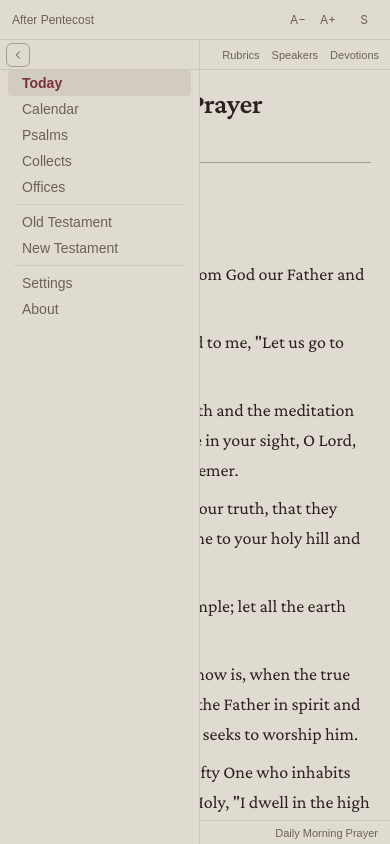
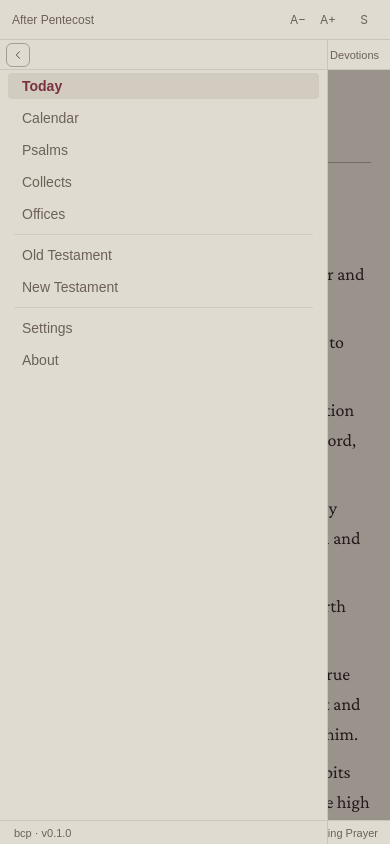
Before and after one commit to Vittv/bcp, a React Native app: screen / in a window 390 px wide. Both pictures are taken after a click on the button "Show sidebar". Built offline with nearby package versions, Linux system fonts and the light colour scheme.

Commit message:
feat(shell): swipeable mobile drawer with backdrop and desktop-safe sidebar state

```diff
--- a/src/components/shell/Shell.tsx
+++ b/src/components/shell/Shell.tsx
@@ -3,6 +3,7 @@ import { Platform, Pressable, StyleSheet, View } from "react-native";
 import { Chevron } from "../../components/shell/Chevron";
 import type { PageId } from "../../components/shell/Sidebar";
 import { Sidebar } from "../../components/shell/Sidebar";
+import { useDrawerSwipe } from "../../components/shell/useDrawerSwipe";
 import { BibleProvider, setBiblePendingRef } from "../../context/BibleContext";
 import {
   type NavigateToRef,
@@ -79,8 +80,8 @@ function isReferencePage(p: PageId): boolean {
 }
 
 const SIDEBAR_ANIM_STYLE_ID = "sidebar-anim-style";
-// quick fade-and-drift entrance: desktop comes in from the left
-// edge, the mobile overlay drops from the top
+// entrance animations: desktop fades-and-drifts in from the left edge,
+// the mobile drawer slides in from off-screen for a native drawer feel
 function ensureSidebarAnimStyle() {
   if (document.getElementById(SIDEBAR_ANIM_STYLE_ID)) return;
   const el = document.createElement("style");
@@ -89,12 +90,21 @@ function ensureSidebarAnimStyle() {
 @keyframes bcp-sidebar-in {
   from { opacity: 0; transform: var(--bcp-from, translateY(-8px)); }
 }
+:root {
+  --bcp-drawer-width: min(84vw, 380px);
+}
+@keyframes bcp-drawer-in {
+  from { transform: translateX(calc(-1 * var(--bcp-drawer-width))); }
+}
 .bcp-sidebar-in {
   animation: bcp-sidebar-in 150ms cubic-bezier(0.2, 0.9, 0.3, 1);
 }
+.bcp-drawer-in {
+  animation: bcp-drawer-in 260ms cubic-bezier(0.22, 1, 0.36, 1);
+}
 .bcp-sidebar-in-left { --bcp-from: translateX(-8px); }
 @media (prefers-reduced-motion: reduce) {
-  .bcp-sidebar-in { animation: none; }
+  .bcp-sidebar-in, .bcp-drawer-in { animation: none; }
 }`;
   document.head.appendChild(el);
 }
@@ -114,45 +124,72 @@ export function Shell() {
   const [reading, setReading] = useState<string | null>(null);
   const [scrollPct, setScrollPct] = useState(0);
 
-  const [sidebarVisible, setSidebarVisibleRaw] = useState(() => {
-    if (typeof window !== "undefined") {
-      // phones always start collapsed: the stacked sidebar eats the
-      // whole viewport on load; the stored preference is desktop-only
-      if (window.matchMedia("(max-width: 768px)").matches) return false;
-      return localStorage.getItem("sidebarVisible") !== "false";
-    }
-    return true;
+  const [isMobile, setIsMobile] = useState(() => {
+    if (Platform.OS !== "web") return true;
+    return window.matchMedia("(max-width: 768px)").matches;
   });
 
-  // window-control buttons in the titlebar (desktop shell only)
+  // Persistent sidebar visibility on desktop, deliberately toggled by the
+  // user. The mobile drawer is a separate, transient state (mobileOpen) so a
+  // shrink-to-mobile / auto-hide can never overwrite a deliberate desktop
+  // choice.
+  const [desktopVisible, setDesktopVisibleRaw] = useState(() => {
+    if (typeof window === "undefined") return true;
+    return localStorage.getItem("sidebarVisible") !== "false";
+  });
+  const setDesktopVisible = useCallback((v: boolean) => {
+    setDesktopVisibleRaw(v);
+    if (typeof window !== "undefined") {
+      localStorage.setItem("sidebarVisible", String(v));
+    }
+  }, []);
+
+  // Transient mobile drawer open/close state; deliberately not persisted.
+  const [mobileOpen, setMobileOpen] = useState(false);
+
+  // Effective visibility: on mobile the drawer rides its transient state; on
+  // desktop it follows the persisted preference. Resizing back to desktop
+  // therefore restores the user's deliberate desktop choice, while a hidden
+  // choice stays hidden.
+  const sidebarVisible = isMobile ? mobileOpen : desktopVisible;
+
+  const openSidebar = useCallback(() => {
+    if (isMobile) setMobileOpen(true);
+    else setDesktopVisible(true);
+  }, [isMobile, setDesktopVisible]);
+
+  const hideSidebar = useCallback(() => {
+    if (isMobile) setMobileOpen(false);
+    else setDesktopVisible(false);
+  }, [isMobile, setDesktopVisible]);
+
+  // windows-control buttons in the titlebar (desktop shell only)
   const [windowControls, setWindowControlsRaw] = useState(loadWindowControls);
   const setWindowControls = useCallback((v: boolean) => {
     setWindowControlsRaw(v);
     saveWindowControls(v);
   }, []);
 
-  const setSidebarVisible = useCallback((v: boolean) => {
-    setSidebarVisibleRaw(v);
-    if (typeof window !== "undefined") {
-      localStorage.setItem("sidebarVisible", String(v));
-    }
-  }, []);
-
-  const [isMobile, setIsMobile] = useState(() => {
-    if (Platform.OS !== "web") return true;
-    return window.matchMedia("(max-width: 768px)").matches;
-  });
-
   useEffect(() => {
     if (Platform.OS !== "web") return;
     const mq = window.matchMedia("(max-width: 768px)");
     const onChange = (e: MediaQueryListEvent) => {
+      // entering mobile just resets the transient drawer (no persistence);
+      // the derived sidebarVisible handles the desktop restore on the way up
       setIsMobile(e.matches);
-      if (e.matches) setSidebarVisible(false);
+      if (e.matches) setMobileOpen(false);
     };
     mq.addEventListener("change", onChange);
     return () => mq.removeEventListener("change", onChange);
-  }, [setSidebarVisible]);
+  }, []);
+
+  // mobile drawer gestures: edge-swipe to open, left-swipe to close
+  useDrawerSwipe({
+    enabled: IS_WEB && isMobile,
+    open: mobileOpen,
+    onOpen: () => setMobileOpen(true),
+    onClose: () => setMobileOpen(false),
+  });
 
   // narrow layout for the chrome bars themselves: they keep working
   // well below the sidebar's mobile breakpoint by dropping their
@@ -213,7 +250,7 @@ export function Shell() {
   const handlePageSelect = (p: PageId) => {
     setPage(p);
     setReading(null);
-    if (isMobile) setSidebarVisible(false);
+    if (isMobile) setMobileOpen(false);
     scrollToTop();
   };
 
@@ -222,7 +259,7 @@ export function Shell() {
       const setPageAndClean = (p: PageId) => {
         setPage(p);
         setReading(null);
-        if (isMobile) setSidebarVisible(false);
+        if (isMobile) setMobileOpen(false);
         scrollToTop();
       };
       if (typeof target === "string") {
@@ -242,7 +279,7 @@ export function Shell() {
         setPageAndClean(target.page);
       }
     },
-    [isMobile, scrollToTop, setSidebarVisible],
+    [isMobile, scrollToTop],
   );
 
   // park keyboard focus on the scroller so native arrow/space
@@ -299,7 +336,7 @@ export function Shell() {
         styles.auxShowBtn,
         hovered && styles.auxShowBtnHover,
       ]}
-      onPress={() => setSidebarVisible(true)}
+      onPress={openSidebar}
       accessibilityLabel="Show sidebar"
       accessibilityRole="button"
     >
@@ -439,13 +476,13 @@ export function Shell() {
                   <div
                     className={
                       isMobile
-                        ? "bcp-sidebar-in"
+                        ? "bcp-drawer-in"
                         : "bcp-sidebar-in bcp-sidebar-in-left"
                     }
                     style={{
-                      width: "25%",
-                      minWidth: 200,
-                      maxWidth: 340,
+                      width: isMobile ? "min(84vw, 380px)" : "25%",
+                      minWidth: isMobile ? undefined : 200,
+                      maxWidth: isMobile ? undefined : 340,
                       flexShrink: 0,
                       ...(isMobile ? styles.sidebarOverlay : undefined),
                     }}
@@ -453,7 +490,7 @@ export function Shell() {
                     <Sidebar
                       active={page}
                       onSelect={handlePageSelect}
-                      onHide={() => setSidebarVisible(false)}
+                      onHide={hideSidebar}
                     />
                   </div>
                 ) : null}
@@ -474,6 +511,7 @@ export function Shell() {
                       flex: 1,
                       boxSizing: "border-box",
                       outline: "none",
+                      position: "relative",
                       overflowX: "hidden",
                       overflowY:
                         page === "calendar" ||
@@ -519,6 +557,13 @@ export function Shell() {
                     >
                       {content}
                     </div>
+                    {isMobile && sidebarVisible ? (
+                      <div
+                        onClick={() => setMobileOpen(false)}
+                        aria-hidden="true"
+                        style={styles.backdrop}
+                      />
+                    ) : null}
                   </div>
 
                   <StatusBar
@@ -556,7 +601,7 @@ export function Shell() {
                   <Sidebar
                     active={page}
                     onSelect={handlePageSelect}
-                    onHide={() => setSidebarVisible(false)}
+                    onHide={hideSidebar}
                   />
                 </View>
               ) : null}
@@ -623,6 +668,16 @@ const styles = StyleSheet.create({
     bottom: 0,
     zIndex: 30,
   },
+  backdrop: {
+    position: "absolute",
+    left: 0,
+    top: 0,
+    right: 0,
+    bottom: 0,
+    zIndex: 20,
+    backgroundColor: "rgba(20, 15, 15, 0.35)",
+    cursor: "pointer",
+  },
   content: {
     flex: 1,
     maxWidth: 640,
--- a/src/components/shell/Sidebar.tsx
+++ b/src/components/shell/Sidebar.tsx
@@ -58,6 +58,7 @@ export function Sidebar({ active, onSelect, onHide }: SidebarProps) {
           <Chevron direction="left" size={6} />
         </Pressable>
       </View>
+      <View style={styles.scroll}>
         <View style={styles.nav}>
           {sections.map(({ section, items }, idx) => (
             <View key={section || "main"} style={styles.section}>
@@ -86,6 +87,12 @@ export function Sidebar({ active, onSelect, onHide }: SidebarProps) {
           ))}
         </View>
       </View>
+      <View style={styles.footer}>
+        <Text style={styles.footerText} numberOfLines={1}>
+          bcp · v0.1.0
+        </Text>
+      </View>
+    </View>
   );
 }
 
@@ -93,6 +100,8 @@ const styles = StyleSheet.create({
   sidebar: {
     width: "100%",
     height: "100%",
+    display: "flex",
+    flexDirection: "column",
     borderRightWidth: 1,
     borderRightColor: "var(--border, #d2cbbf)",
     backgroundColor: "var(--bg, #e0dbd0)",
@@ -119,6 +128,11 @@ const styles = StyleSheet.create({
   },
   // nav items are full-width bands; active and hover share the same
   // control-hover fill as every other chrome surface
+  scroll: {
+    flex: 1,
+    overflowY: "auto",
+    overflowX: "hidden",
+  },
   nav: {
     paddingBottom: 8,
   },
@@ -135,6 +149,7 @@ const styles = StyleSheet.create({
     paddingVertical: 5,
     paddingHorizontal: 14,
     marginHorizontal: 8,
+    marginVertical: 3,
     borderRadius: 4,
   },
   navItemActive: {
@@ -152,4 +167,18 @@ const styles = StyleSheet.create({
     color: "var(--accent, #7a3040)",
     fontWeight: "600",
   },
+  footer: {
+    height: 24,
+    flexShrink: 0,
+    borderTopWidth: 1,
+    borderTopColor: "var(--border, #d2cbbf)",
+    flexDirection: "row",
+    alignItems: "center",
+    paddingHorizontal: 14,
+  },
+  footerText: {
+    fontFamily: "sans-serif",
+    fontSize: 11,
+    color: "var(--text-secondary, #7a6e64)",
+  },
 });
--- /dev/null
+++ b/src/components/shell/useDrawerSwipe.ts
@@ -0,0 +1,92 @@
+import { useEffect, useRef } from "react";
+
+type DrawerSwipeOptions = {
+  enabled: boolean;
+  open: boolean;
+  onOpen: () => void;
+  onClose: () => void;
+};
+
+// Edge-swipe gestures for the mobile drawer, driven by DOM pointer events
+// (web/PWA only; the native branch keeps button + backdrop close).
+//
+// With the drawer closed: a horizontal drag that starts near the left edge
+// and moves right past a threshold opens it.
+// With the drawer open: a horizontal drag to the left past the threshold
+// closes it.
+//
+// The handler deliberately abandons a gesture as soon as vertical movement
+// dominates, so normal page scrolling is never interfered with.
+const EDGE = 24;
+const THRESHOLD = 64;
+
+export function useDrawerSwipe({
+  enabled,
+  open,
+  onOpen,
+  onClose,
+}: DrawerSwipeOptions) {
+  const state = useRef({ enabled, open, onOpen, onClose });
+  state.current = { enabled, open, onOpen, onClose };
+
+  useEffect(() => {
+    if (typeof window === "undefined") return;
+    if (!state.current.enabled) return;
+
+    let startX = 0;
+    let startY = 0;
+    let tracking = false;
+    let horizontal = false;
+
+    const down = (e: PointerEvent) => {
+      const s = state.current;
+      startX = e.clientX;
+      startY = e.clientY;
+      tracking = true;
+      horizontal = false;
+      // when closed we only care about swipes that start on the left edge
+      if (!s.open && e.clientX > EDGE) tracking = false;
+    };
+
+    const move = (e: PointerEvent) => {
+      if (!tracking) return;
+      const dx = e.clientX - startX;
+      const dy = e.clientY - startY;
+      if (!horizontal && Math.abs(dx) < 8 && Math.abs(dy) < 8) return;
+      if (Math.abs(dx) <= Math.abs(dy)) {
+        tracking = false;
+        return;
+      }
+      horizontal = true;
+      // act eagerly once the threshold is crossed so the drawer feels
+      // responsive instead of only reacting on pointer-up
+      const s = state.current;
+      if (Math.abs(dx) >= THRESHOLD) {
+        tracking = false;
+        if (s.open && dx < 0) s.onClose();
+        else if (!s.open && dx > 0) s.onOpen();
+      }
+    };
+
+    const up = (e: PointerEvent) => {
+      if (!tracking) return;
+      tracking = false;
+      const dx = e.clientX - startX;
+      if (!horizontal) return;
+      const s = state.current;
+      if (s.open && dx <= -THRESHOLD) s.onClose();
+      else if (!s.open && dx >= THRESHOLD) s.onOpen();
+    };
+
+    window.addEventListener("pointerdown", down);
+    window.addEventListener("pointermove", move);
+    window.addEventListener("pointerup", up);
+    window.addEventListener("pointercancel", up);
+    return () => {
+      window.removeEventListener("pointerdown", down);
+      window.removeEventListener("pointermove", move);
+      window.removeEventListener("pointerup", up);
+      window.removeEventListener("pointercancel", up);
+    };
+  }, []);
+}
```
Lines whose indentation alone changed are shown as unchanged.
